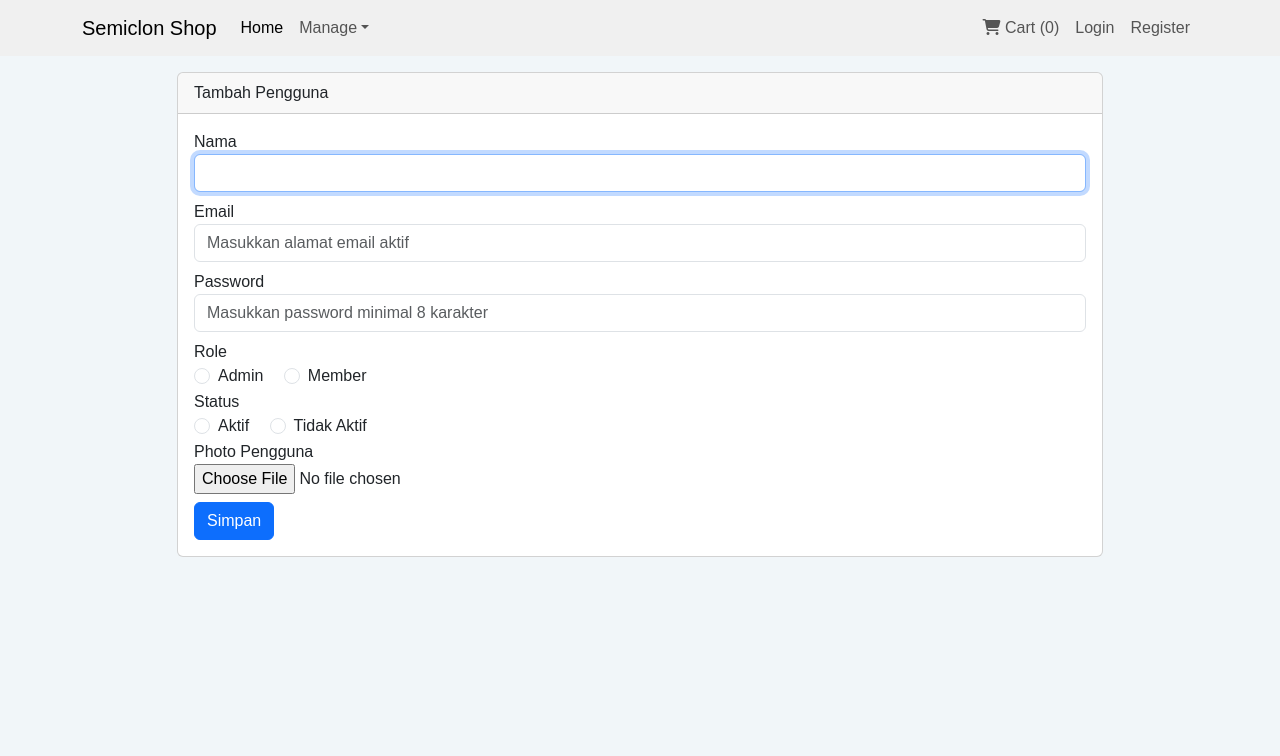
After one commit to faiqhaidar12/semiclonshop, a CodeIgniter app: page /semiclonshop/index.php/user/create in a window 1280 px wide. The commit adds this page. Shown: the top 756 px of the page. Run offline with CodeIgniter, Linux system fonts and the light colour scheme; some web fonts are replaced.

Commit message:
pengguna form

```diff
--- a/application/config/routes.php
+++ b/application/config/routes.php
@@ -55,3 +55,4 @@ $route['translate_uri_dashes'] = FALSE;
 
 $route['category/(:num)'] = 'category/index/$1';
 $route['product/(:num)'] = 'product/index/$1';
+$route['user/(:num)']        = 'user/index/$1';
--- a/application/controllers/User.php
+++ b/application/controllers/User.php
@@ -22,6 +22,64 @@ class User extends MY_Controller
 
         $this->view($data);
     }
+
+    public function create()
+    {
+        if (!$_POST) {
+            $input = (object) $this->user->getDefaultValues();
+        } else {
+            $input = (object) $this->input->post(null, true);
+            $this->load->library('form_validation');
+            $this->form_validation->set_rules('password', 'Password', 'required|min_length[8]');
+            $input->password    = hashEncrypt($input->password);
+        }
+
+        if (!$this->user->validate()) {
+            $data['title']   = 'Tambah Pengguna';
+            $data['input']   = $input;
+            $data['form_action'] = base_url('user/create');
+            $data['page']   = 'pages/user/form';
+
+            $this->view($data);
+            return;
+        }
+
+        if (!empty($_FILES) && $_FILES['image']['name'] !== '') {
+            $imageName = url_title($input->name, '-', true) . '-' . date('YmdHis');
+            $upload  = $this->user->uploadImage('image', $imageName);
+            if ($upload) {
+                $input->image = $upload['file_name'];
+            } else {
+                redirect(base_url('user/create'));
+            }
+        }
+
+        if ($this->user->create($input)) {
+
+            $this->session->set_flashdata('success', 'Data berhasil disimpan!');
+        } else {
+            $this->session->set_flashdata('error', 'Oops! Terjadi suatu kesalahan');
+        }
+
+        redirect(base_url('user'));
+    }
+
+    public function unique_email()
+    {
+        $email       = $this->input->post('email');
+        $id         = $this->input->post('id');
+        $user   = $this->user->where('email', $email)->first();
+
+        if ($user) {
+            if ($id == $user->id) {
+                return true;
+            }
+            $this->load->library('form_validation');
+            $this->form_validation->set_message('unique_email', '%s sudah digunakan!');
+            return false;
+        }
+        return true;
+    }
 }
 
 /* End of file User.php */
--- a/application/views/pages/category/index.php
+++ b/application/views/pages/category/index.php
@@ -22,13 +22,13 @@
                     </div>
                 </div>
                 <div class="card-body table-responsive">
-                    <table class="table table-borderless">
+                    <table class="table table-hover align-middle">
                         <thead>
                             <tr>
                                 <th scope="col">#</th>
                                 <th scope="col">Title</th>
                                 <th scope="col">Slug</th>
-                                <th scope="col">Action</th>
+                                <th scope="col" class="text-center">Action</th>
                             </tr>
                         </thead>
                         <tbody>
@@ -38,7 +38,7 @@
                                     <td><?= $no ?></td>
                                     <td><?= $row->title ?></td>
                                     <td><?= $row->slug ?></td>
-                                    <td class="d-flex align-items-center">
+                                    <td class="text-center">
                                         <a href="<?= base_url("category/edit/$row->id") ?>">
                                             <i class="fas fa-edit text-warning"></i>
                                         </a>
--- a/application/views/pages/product/form.php
+++ b/application/views/pages/product/form.php
@@ -9,7 +9,7 @@
                     <?= form_open_multipart($form_action, ['method' => 'POST']) ?>
                     <?= isset($input->id) ? form_hidden('id', $input->id) : '' ?>
                     <div class="form-group">
-                        <label for="">Formilir Produk</label>
+                        <label for="">Produk</label>
                         <?= form_input('title', $input->title, ['class' => 'form-control', 'id' => 'title', 'onkeyup' => 'createSlug()', 'required' => true, 'autofocus' => true]) ?>
                         <small class="form-text text-danger"><?= form_error('title') ?></small>
                     </div>
--- /dev/null
+++ b/application/views/pages/user/form.php
@@ -0,0 +1,70 @@
+<main class="container">
+    <div class="row">
+        <div class="col-md-10 mx-auto">
+            <div class="card">
+                <div class="card-header">
+                    <span>Tambah Pengguna</span>
+                </div>
+                <div class="card-body">
+                    <?= form_open_multipart($form_action, ['method' => 'POST']) ?>
+                    <?= isset($input->id) ? form_hidden('id', $input->id) : '' ?>
+                    <div class="form-label">
+                        <label for="">Nama</label>
+                        <?= form_input('name', $input->name, ['class' => 'form-control', 'required' => true, 'autofocus' => true]) ?>
+                        <?= form_error('name') ?>
+                    </div>
+                    <div class="form-label">
+                        <label for="">Email</label>
+                        <?= form_input(['type' => 'email', 'name' => 'email', 'value' => $input->email, 'class' => 'form-control', 'placeholder' => 'Masukkan alamat email aktif', 'required' => true]) ?>
+                        <small class="text-danger"><?= form_error('email') ?></small>
+                    </div>
+                    <div class="form-label">
+                        <label for="">Password</label>
+                        <?= form_password('password', '', ['class' => 'form-control', 'placeholder' => 'Masukkan password minimal 8 karakter']) ?>
+                        <small class="text-danger"><?= form_error('password') ?></small>
+                    </div>
+                    <div class="form-group">
+                        <label for="">Role</label>
+                        <br />
+                        <div class="form-check form-check-inline">
+                            <?= form_radio(['name' => 'role', 'value' => 'admin', 'checked' => $input->role == 'admin' ? true : false, 'class' => 'form-check-input']) ?>
+                            <label for="" class="form-check-label">Admin</label>
+                        </div>
+                        <div class="form-check form-check-inline">
+                            <?= form_radio(['name' => 'role', 'value' => 'member', 'checked' => $input->role == 'member' ? true : false, 'class' => 'form-check-input']) ?>
+                            <label for="" class="form-check-label">Member</label>
+                        </div>
+                    </div>
+                    <div class="form-group">
+                        <label for="">Status</label>
+                        <br />
+                        <div class="form-check form-check-inline">
+                            <?= form_radio(['name' => 'is_active', 'value' => '1', 'checked' => $input->is_active == 'admin' ? true : false, 'class' => 'form-check-input']) ?>
+                            <label for="" class="form-check-label">Aktif</label>
+                        </div>
+                        <div class="form-check form-check-inline">
+                            <?= form_radio(['name' => 'is_active', 'value' => '0', 'checked' => $input->is_active == 'member' ? true : false, 'class' => 'form-check-input']) ?>
+                            <label for="" class="form-check-label">Tidak Aktif</label>
+                        </div>
+                    </div>
+                    <div class="form-group">
+                        <label for="">Photo Pengguna</label>
+                        <br />
+                        <?= form_upload('image') ?>
+                        <?php if ($this->session->flashdata('image_error')) : ?>
+                            <small class="form-text text-danger"><?= $this->session->flashdata('image_error') ?></small>
+                        <?php endif ?>
+                        <?php if (isset($input->image)) : ?>
+                            <img src="<?= base_url("/images/user/$input->image") ?>" alt="gambar" height="150">
+                        <?php endif ?>
+                    </div>
+                    <button type="submit" class="btn btn-primary mt-2">
+                        Simpan
+                    </button>
+                    <?= form_close() ?>
+                </div>
+            </div>
+        </div>
+    </div>
+    </div>
+</main>
```
Also changed, not shown: application/views/pages/product/index.php (+3 -4 lines), application/views/pages/user/index.php (+5 -9 lines), semiclonshop.sql (+9 -8 lines), images/product/nintendo-asus-rog-20230523150248.png (added).
